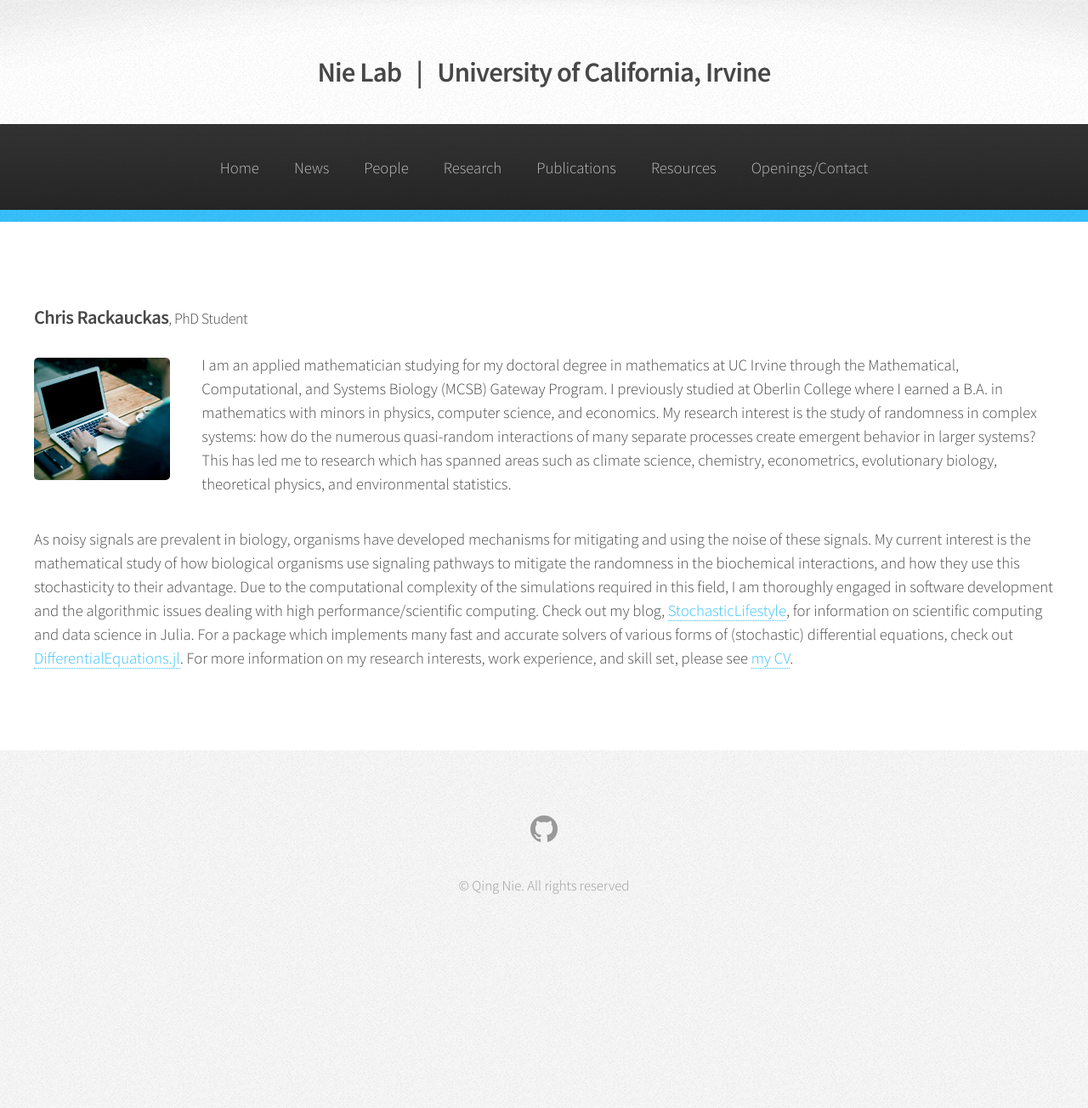
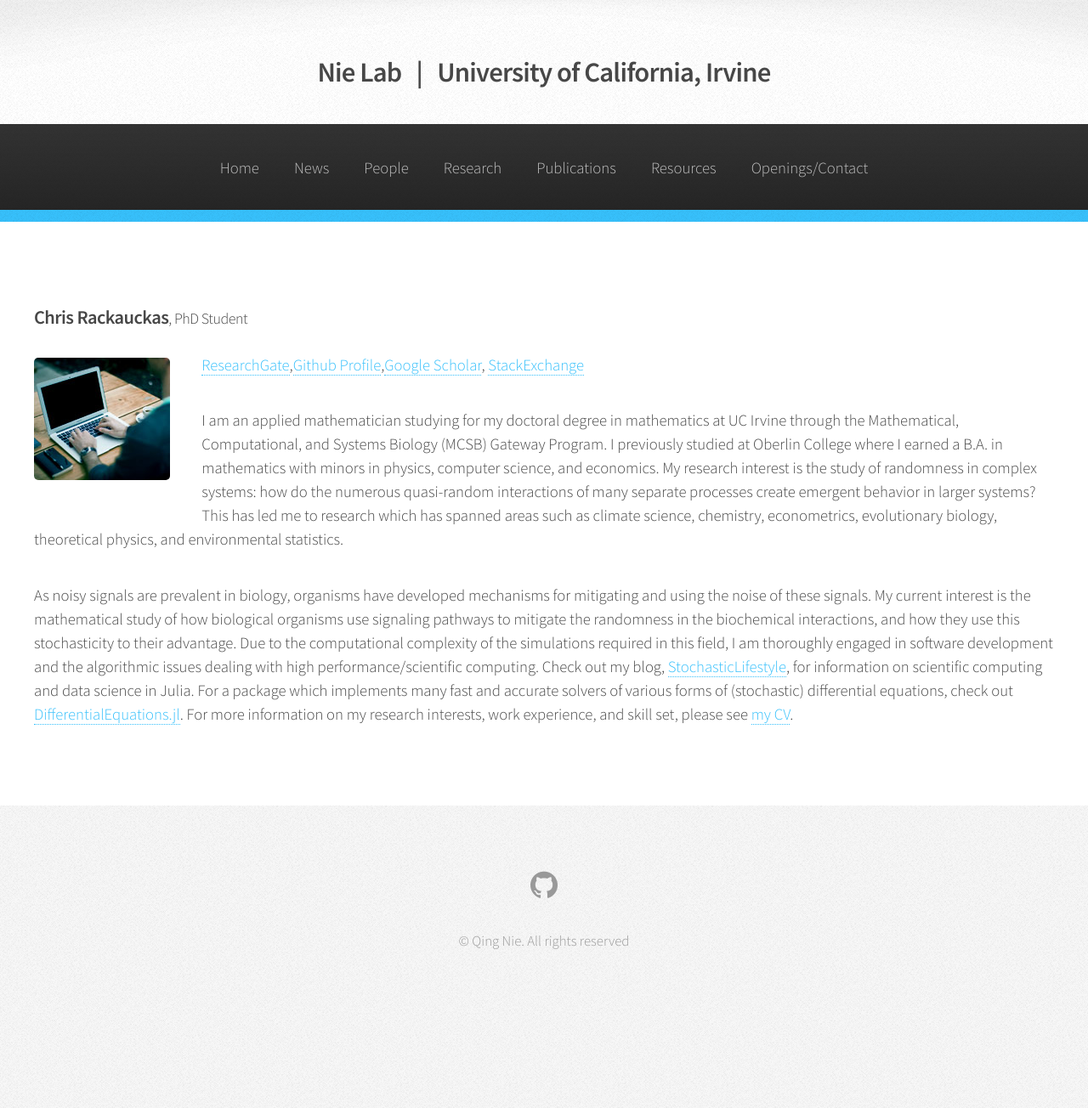
Before and after one commit to NieLab/nielab.github.io, a Jekyll site: the page built from people/chris-rackauckas.html, in a window 1280 px wide. Shown: the whole page at 85% size. Built offline with Jekyll 4.4.1, drawn with Linux system fonts in a browser that asks for light colours; before the commit the page ends 1239 px from its top, so only the background shows below that.

Commit message:
Update chris-rackauckas.html

```diff
--- a/people/chris-rackauckas.html
+++ b/people/chris-rackauckas.html
@@ -16,7 +16,7 @@
 						<h3>Chris Rackauckas<h3b>, PhD Student</h3b></h3>
 						<span class="image left"><img src="{{ site.baseurl }}/assets/images/pic03.jpg" alt="" /></span>
 
-
+<p><a href="https://www.researchgate.net/profile/Chris_Rackauckas">ResearchGate</a>,<a href="https://github.com/ChrisRackauckas">Github Profile</a>,<a href="https://scholar.google.com/citations?user=mQjX3q8AAAAJ&hl=en">Google Scholar</a>, <a href="http://stackoverflow.com/users/1544203/chris-rackauckas">StackExchange</a></p>
 <p>I am an applied mathematician studying for my doctoral degree in mathematics at UC Irvine through
 the Mathematical, Computational, and Systems Biology (MCSB) Gateway Program. I previously studied at
 Oberlin College where I earned a B.A. in mathematics with minors in physics, computer science, and economics.
```
